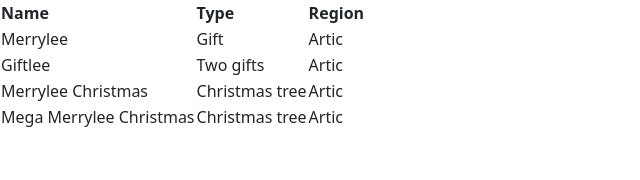
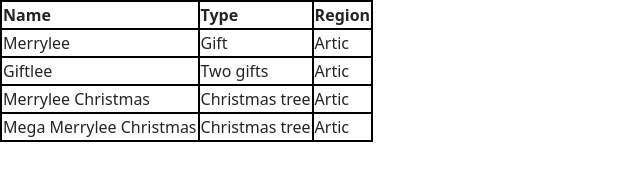
Before and after one commit to Brunozhon/banimals, a plain HTML site: page index.html in a window 1280 px wide. Shown: the whole page, without its empty margins (0-640 px from the left). Drawn offline with nearby package versions, Linux system fonts and the light colour scheme.

Commit message:
Update index.html

```diff
--- a/index.html
+++ b/index.html
@@ -12,9 +12,9 @@
     </div>
     <script>
       function processJSON(json) {
-        var html = "<table><tr><th>Name</th><th>Type</th><th>Region</th></tr>"
+        var html = '<table style="border: 2px solid black; border-collapse: collapse;"><tr><th style="border: 2px solid black; border-collapse: collapse;">Name</th><th style="border: 2px solid black; border-collapse: collapse;">Type</th><th style="border: 2px solid black; border-collapse: collapse;">Region</th></tr>'
         for (let banimal of json) {
-          html += "<tr><td>" + banimal.name + "</td><td>" + banimal.type + "</td><td>" + banimal.region + "</td></tr>"
+          html += '<tr><td style="border: 2px solid black; border-collapse: collapse;">' + banimal.name + '</td><td style="border: 2px solid black; border-collapse: collapse;">' + banimal.type + '</td><td style="border: 2px solid black; border-collapse: collapse;">' + banimal.region + '</td></tr>'
         }
         html += "</table>"
         document.getElementById("banimal-add").innerHTML = html
```
